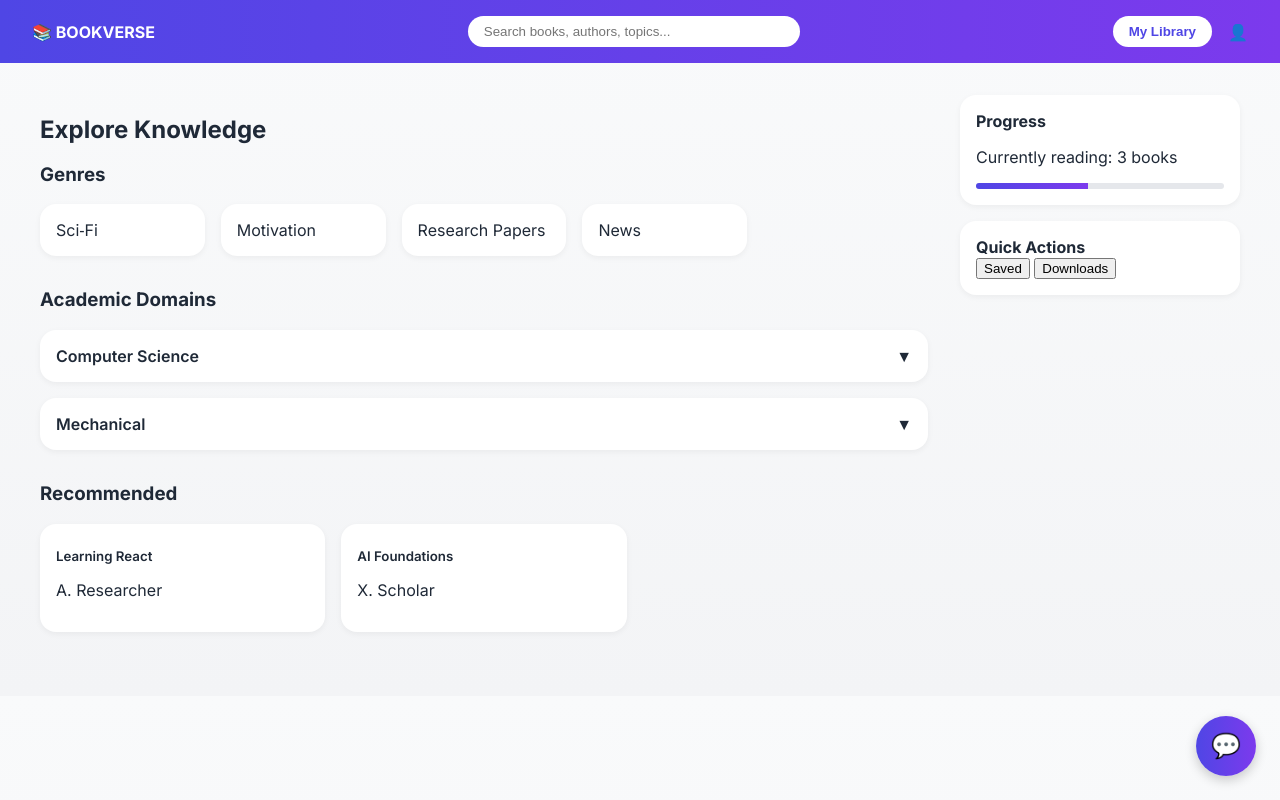
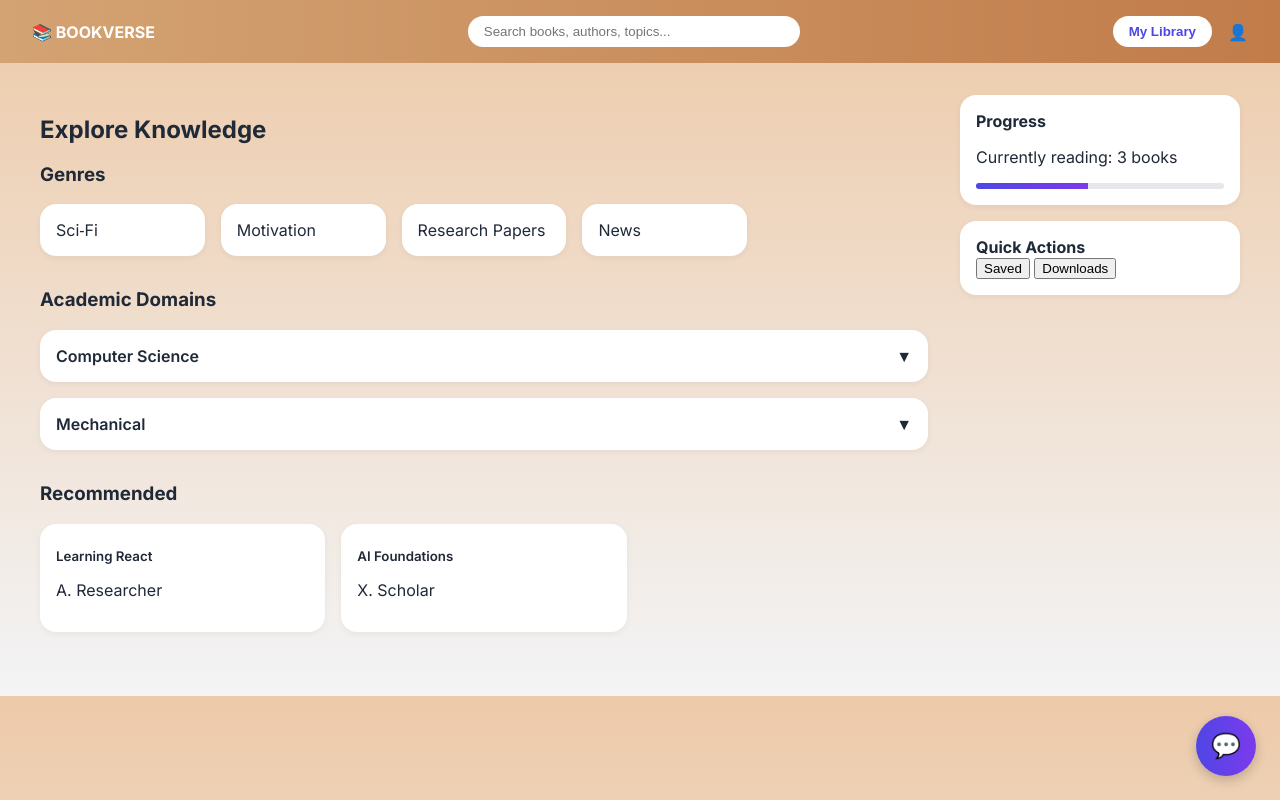
Before and after one commit to Bandi-krupa-Bhavani/Capstone-Project, a plain HTML site: page library management/dashboard.html in a window 1280 px wide. Drawn offline with Linux system fonts and the light colour scheme.

Commit message:
completed

```diff
--- a/library management/dashboard.html
+++ b/library management/dashboard.html
@@ -11,8 +11,20 @@ Includes "My Library" option in the top bar
   <title>BOOKVERSE Dashboard</title>
   <link href="https://fonts.googleapis.com/css2?family=Inter:wght@400;600;700&display=swap" rel="stylesheet">
   <style>
-    body { margin:0; font-family: 'Inter', sans-serif; background: linear-gradient(to bottom,#f9fafb,#f3f4f6); color:#1f2937; }
-    header { background: linear-gradient(to right,#4f46e5,#7c3aed); color:white; padding:1rem 2rem; display:flex; align-items:center; justify-content:space-between; }
+    body {
+  margin: 0;
+  font-family: 'Inter', sans-serif;
+  background: linear-gradient(to bottom, #edcaa9, #f3f4f6); /* gradient from #edcaa9 to light shade */
+  color: #1f2937;
+}
+header {
+  background: linear-gradient(to right, #d4a373, #c17c4a); /* warm brown gradient */
+  color: white;
+  padding: 1rem 2rem;
+  display: flex;
+  align-items: center;
+  justify-content: space-between;
+}
     header .logo { display:flex; align-items:center; gap:.5rem; font-weight:700; }
     header .actions { display:flex; align-items:center; gap:1rem; }
     header input { border:none; border-radius:9999px; padding:.5rem 1rem; width:300px; }
```
